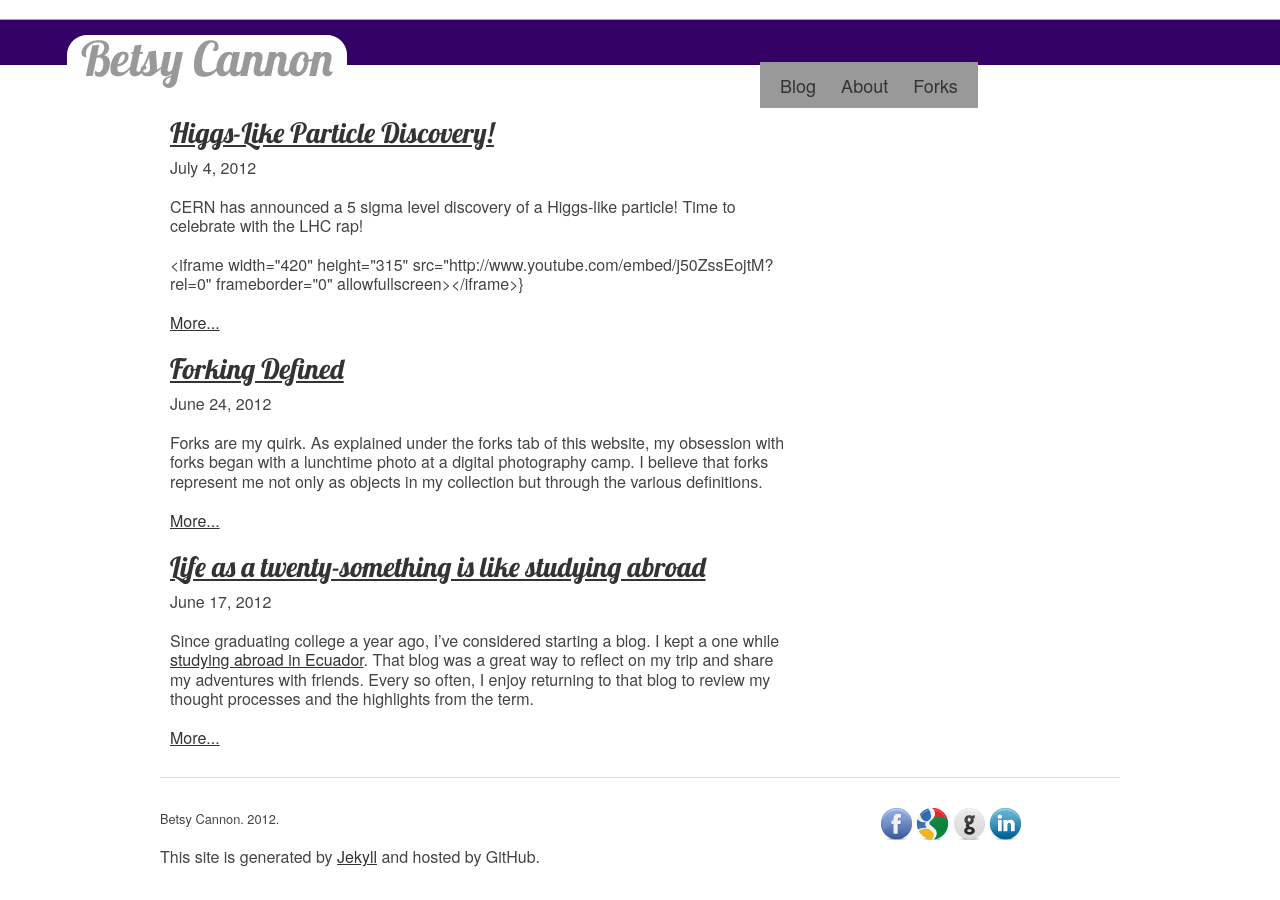
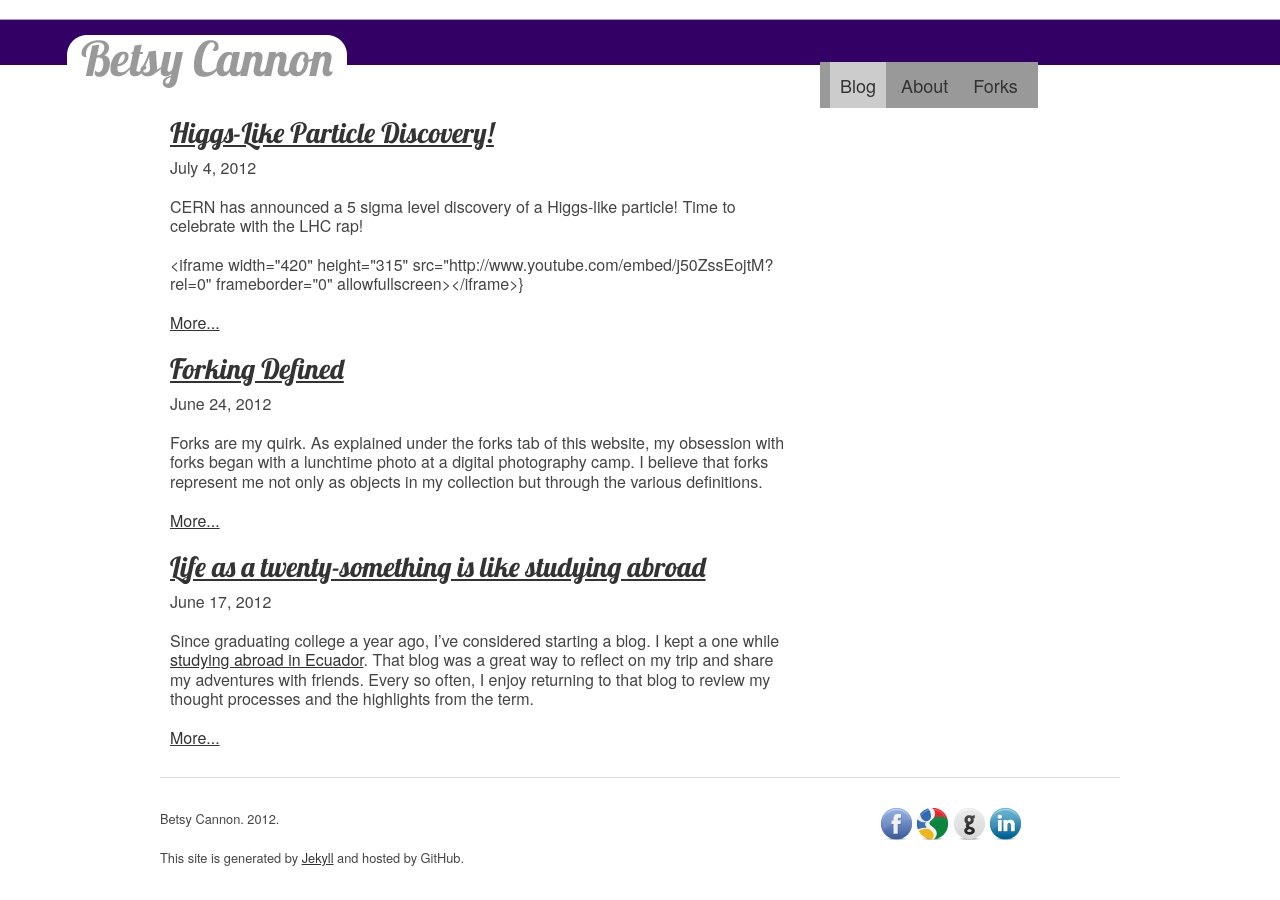
Before and after one commit to forklady42/forklady42.github.com, a Jekyll site: the page built from blog.html, in a window 1280 px wide. Built offline with Jekyll 4.4.1, drawn with Linux system fonts in a browser that asks for light colours; some web fonts are replaced; Markdown is read by kramdown in place of the engine named in the settings.

Commit message:
edited blog layout

```diff
--- a/_layouts/layout1.html
+++ b/_layouts/layout1.html
@@ -30,11 +30,11 @@
 
     <div class="container clearfix" style="margin-top: 75px">
 
-            <div class="ten columns alpha">
+            <div class="eleven columns alpha">
                 <p></p>
 
             </div>
-			<aside class="six columns omega">
+			<aside class="five columns omega">
                 <div id="menu">
 
                     {% if page.title == 'Blog' %}
@@ -44,17 +44,11 @@
                             <!--li><a href="/about.html" class="menu">About</a></li-->
                             <li><a href="/forks.html" class="menu">Forks</a></li>
                         </ul>
-                    <!--{% elsif page.title == 'About' %}
-                        <ul>
-                            <li><a href="/index.html" class="menu">Blog</a></li>
-                            <li><a href="/resume.html" class="menu">About</a></li>
-                            <li><a href="/about.html" class="activeSelection">About</a></li>
-                            <li><a href="/forks.html" class="menu">Forks</a></li>
-                        </ul-->
+
                     {% elsif page.title == 'Resume' %}
                         <ul>
                             <li><a href="/index.html" class="menu">Blog</a></li>
-                            <li><a href="/resume.html" class="activeSelection">About/a></li>
+                            <li><a href="/resume.html" class="activeSelection">About</a></li>
                             <!--li><a href="/about.html" class="menu">About</a></li-->
                             <li><a href="/forks.html" class="menu">Forks</a></li>
                         </ul>
@@ -113,7 +107,7 @@
     <hr />
         <div class="twelve columns alpha">
             <p><small>Betsy Cannon. 2012.</small></p>
-            <p>This site is generated by <a href="https://github.com/mojombo/jekyll/wiki">Jekyll</a> and hosted by GitHub. </p>
+            <p><small>This site is generated by <a href="https://github.com/mojombo/jekyll/wiki">Jekyll</a> and hosted by GitHub.</small></p>
         </div>
         <aside class="four columns omega">
             <nav>
--- a/blog.html
+++ b/blog.html
@@ -1,5 +1,6 @@
 ---
 layout: layout1
+title: Blog
 ---
 {% for post in site.posts limit:4 %}
 
```
